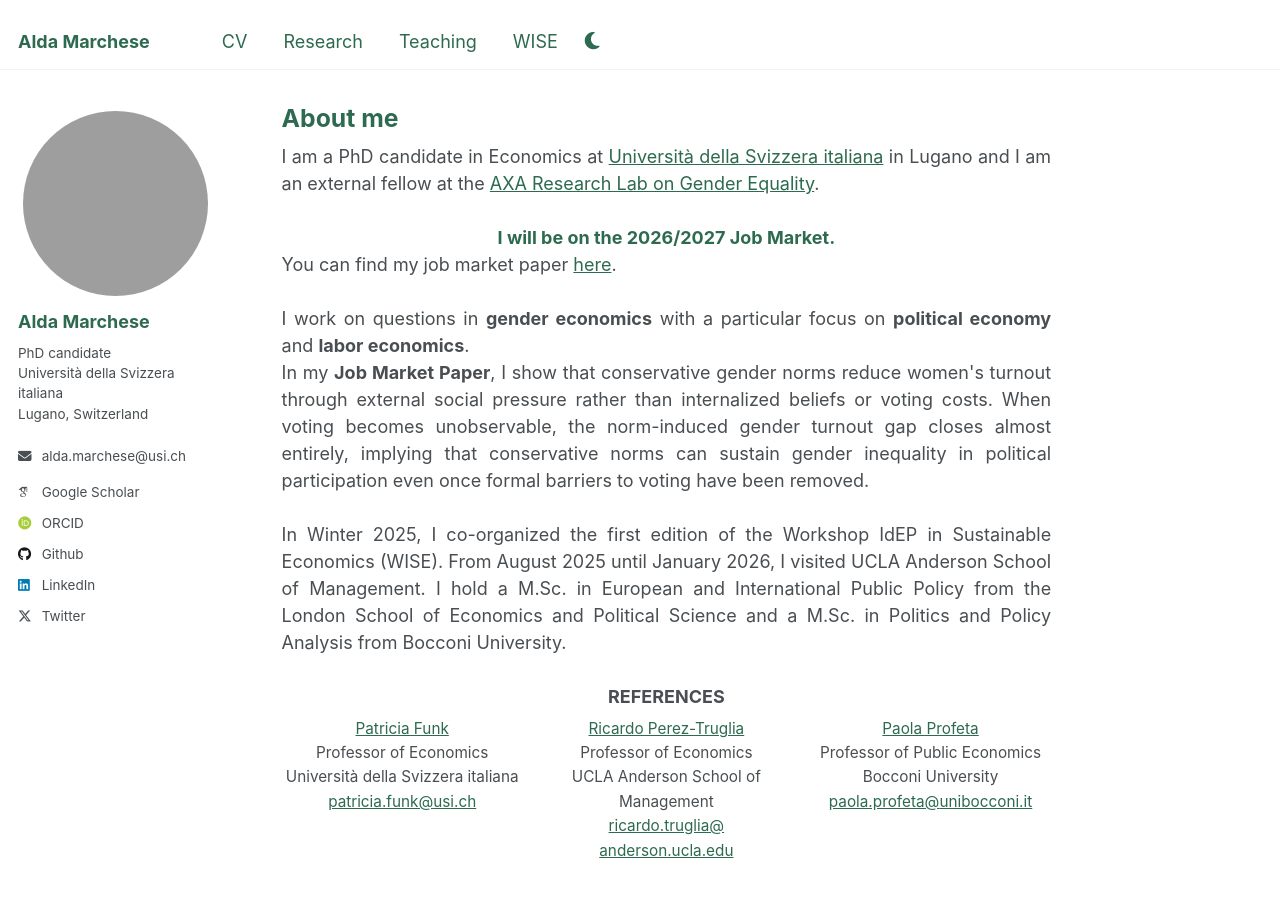
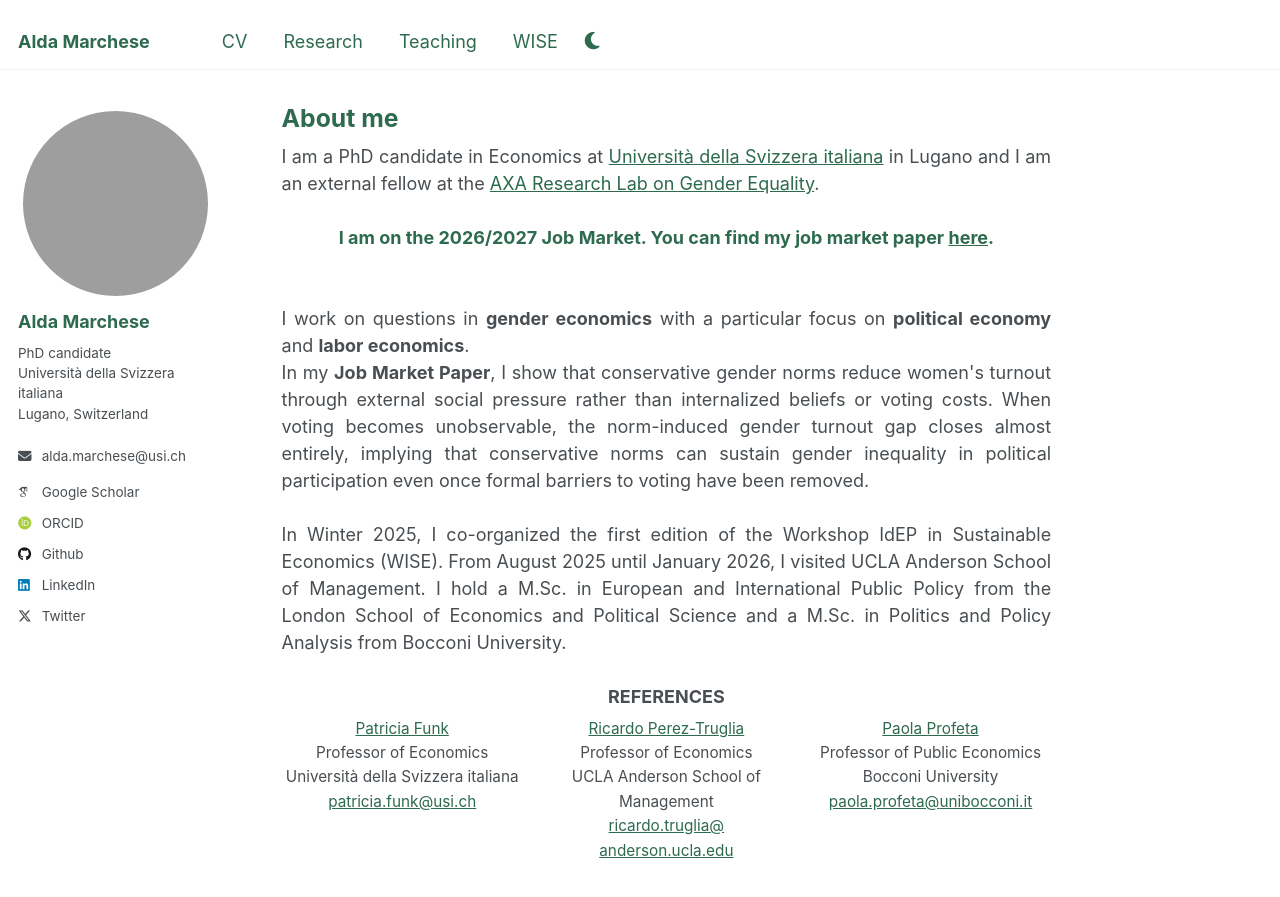
Before and after one commit to aldamarchese/aldamarchese.github.io, a Jekyll site: the page built from _pages/about.md, in a window 1280 px wide and 1088 px high. Shown: the top 897 px of the window. Built offline with Jekyll 4.4.1, drawn with Linux system fonts in a browser that asks for light colours; some web fonts are replaced.

Commit message:
Put JMP link on job market line with matching style
Co-Authored-By: Claude Opus 5.5 <noreply@anthropic.com>

```diff
--- a/_pages/about.md
+++ b/_pages/about.md
@@ -10,7 +10,7 @@ redirect_from:
 I am a PhD candidate in Economics at <a href="https://idep.usi.ch">Università della Svizzera italiana</a> in Lugano and I am an external fellow at the <a href="https://genderlab.unibocconi.eu">AXA Research Lab on Gender Equality</a>.
 <br><br>
 
-<span class="job-market">I will be on the 2026/2027 Job Market.</span> You can find my job market paper <a href="https://drive.google.com/file/d/1WX4mkovcd7JW__Gh--q4mSwBzFz0A1Tc/view">here</a>.
+<span class="job-market">I am on the 2026/2027 Job Market. You can find my job market paper <a href="https://drive.google.com/file/d/1WX4mkovcd7JW__Gh--q4mSwBzFz0A1Tc/view">here</a>.</span>
 <br><br>
 
 I work on questions in <strong>gender economics</strong> with a particular focus on <strong>political economy</strong> and <strong>labor economics</strong>.
--- a/_sass/_page.scss
+++ b/_sass/_page.scss
@@ -413,6 +413,11 @@
   text-align: center;
   font-weight: bold;
   color: #2d6a4f;
+
+  a {
+    color: inherit;
+    text-decoration: underline;
+  }
 }
 
 /* References block on the front page: three columns, stacked on phones */
```
